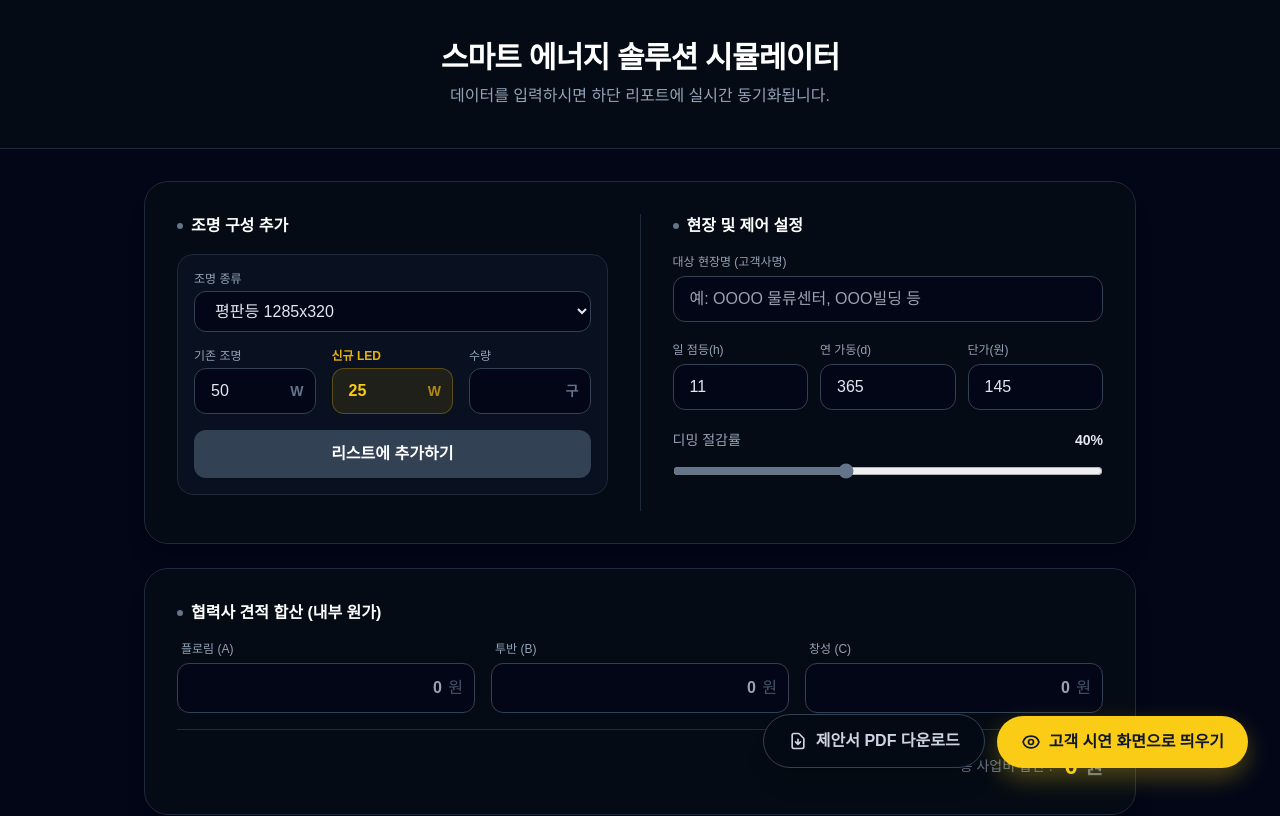
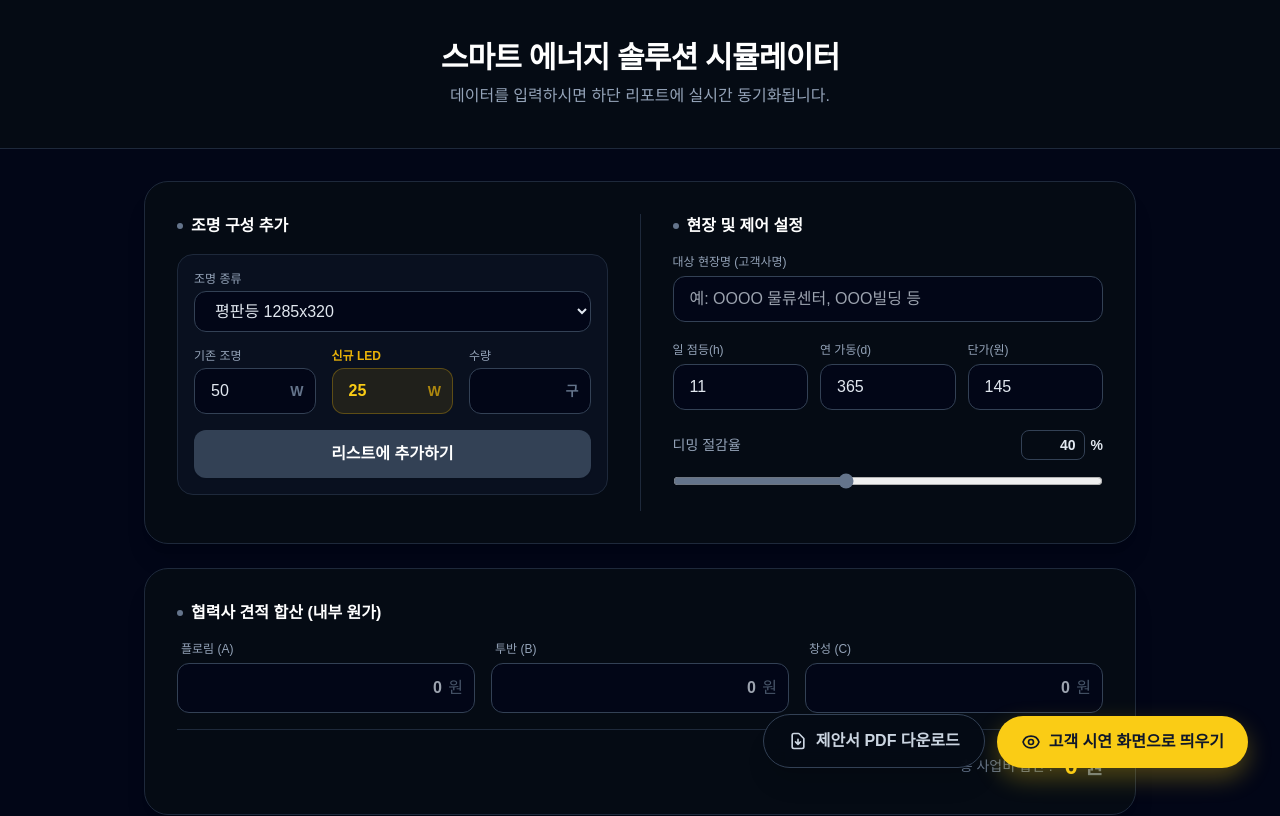
Before and after one commit to flolim-mj54/roi-calculator, a React (Vite) app: page / in a window 1280 px wide. Shown: the top 816 px of the page. Built offline with nearby package versions, Linux system fonts and the light colour scheme; a web font is replaced by a local one; what @react-pdf/renderer would draw is missing.

Commit message:
디밍 수동입력 추가

```diff
--- a/src/App.tsx
+++ b/src/App.tsx
@@ -281,7 +281,7 @@ export default function App() {
   const [hours, setHours] = useState<number | string>(11);
   const [days, setDays] = useState<number | string>(365);
   const [rate, setRate] = useState<number | string>(145);
-  const [dimmingRate, setDimmingRate] = useState(40);
+  const [dimmingRate, setDimmingRate] = useState<number>(40);
 
   const [quoteA, setQuoteA] = useState('');
   const [quoteB, setQuoteB] = useState('');
@@ -388,6 +388,16 @@ export default function App() {
           .custom-scrollbar::-webkit-scrollbar-track { background: transparent; }
           .custom-scrollbar::-webkit-scrollbar-thumb { background: #334155; border-radius: 10px; }
           .custom-scrollbar::-webkit-scrollbar-thumb:hover { background: #475569; }
+
+          /* 숫자 입력 창의 위아래 스피너(화살표) 숨기기 (깔끔한 UI를 위해) */
+          input[type="number"]::-webkit-inner-spin-button,
+          input[type="number"]::-webkit-outer-spin-button {
+            -webkit-appearance: none;
+            margin: 0;
+          }
+          input[type="number"] {
+            -moz-appearance: textfield;
+          }
         `}
       </style>
 
@@ -498,9 +508,35 @@ export default function App() {
                   <div><label className="text-xs text-slate-400 mb-1.5 block whitespace-nowrap">연 가동(d)</label><input type="number" value={days} onChange={(e)=>setDays(e.target.value)} className="w-full bg-[#020617] border border-slate-700 rounded-xl px-4 py-2.5 text-base text-slate-200" /></div>
                   <div><label className="text-xs text-slate-400 mb-1.5 block whitespace-nowrap">단가(원)</label><input type="number" value={rate} onChange={(e)=>setRate(e.target.value)} className="w-full bg-[#020617] border border-slate-700 rounded-xl px-4 py-2.5 text-base text-slate-200" /></div>
                 </div>
+
+                {/* 💡 디밍 절감율: 숫자 입력 + 슬라이더 동시 적용 */}
                 <div>
-                  <div className="flex justify-between text-sm mb-2"><span className="text-slate-400 whitespace-nowrap">디밍 절감률</span><span className="text-slate-200 font-bold">{dimmingRate}%</span></div>
-                  <input type="range" min="0" max="100" step="1" value={dimmingRate} onChange={(e) => setDimmingRate(Number(e.target.value))} className="w-full accent-slate-500 h-2 bg-[#020617] rounded-lg cursor-pointer" />
+                  <div className="flex justify-between items-center text-sm mb-2">
+                    <span className="text-slate-400 whitespace-nowrap">디밍 절감율</span>
+                    <div className="flex items-center gap-1.5">
+                      <input
+                        type="number"
+                        min="0"
+                        max="100"
+                        value={dimmingRate}
+                        onChange={(e) => {
+                          let val = parseInt(e.target.value, 10);
+                          if (isNaN(val)) val = 0;
+                          if (val > 100) val = 100;
+                          if (val < 0) val = 0;
+                          setDimmingRate(val);
+                        }}
+                        className="w-16 bg-[#050b14] border border-slate-700 rounded-lg px-2 py-1 text-right text-slate-200 font-bold focus:border-slate-500 outline-none transition-colors"
+                      />
+                      <span className="text-slate-200 font-bold">%</span>
+                    </div>
+                  </div>
+                  <input
+                    type="range" min="0" max="100" step="1"
+                    value={dimmingRate}
+                    onChange={(e) => setDimmingRate(Number(e.target.value))}
+                    className="w-full accent-slate-500 h-2 bg-[#020617] rounded-lg cursor-pointer mt-2"
+                  />
                 </div>
               </div>
             </div>
@@ -557,7 +593,6 @@ export default function App() {
 
               <div className="mb-6 lg:mb-8 shrink-0">
                 <h3 className="text-base lg:text-xl font-black border-l-[4px] lg:border-l-[5px] border-slate-600 text-white pl-3 lg:pl-4 mb-3 lg:mb-5 break-keep whitespace-nowrap">교체 대상 조명 내역</h3>
-                {/* 💡 CSS 복구: absolute 제거 후 flex flex-col 적용 */}
                 <div className="flex flex-col w-full max-h-[250px] lg:max-h-[300px] bg-slate-900 border border-slate-800 rounded-xl lg:rounded-2xl overflow-hidden">
                   <div className="overflow-y-auto custom-scrollbar">
                     <table className="w-full table-fixed text-[11px] lg:text-sm text-center">
```
